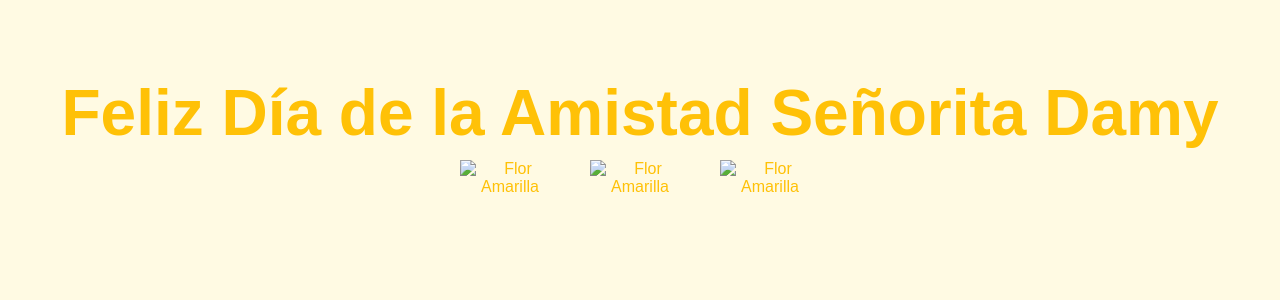
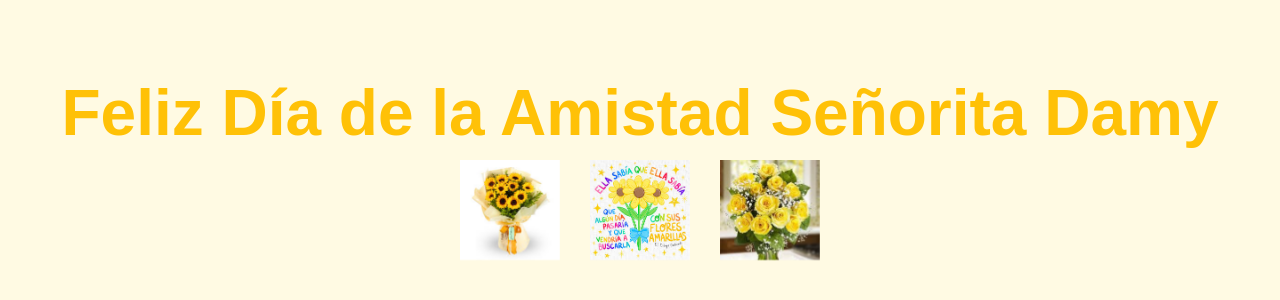
Before and after one commit to DjScorpio29/DjScorpio, a plain HTML site: page index.html in a window 1280 px wide. Shown: the part 248-548 px from the top of the page. Drawn offline with Linux system fonts and the light colour scheme; files that its build step writes are made by us from their sources.

Commit message:
index.html

```diff
--- a/index.html
+++ b/index.html
@@ -10,9 +10,9 @@
     <div class="container">
         <h1>Feliz Día de la Amistad Señorita Damy</h1>
         <div class="flowers">
-            <img src="imag/descarga (3).jpeg" alt="Flor Amarilla" class="flower">
-            <img src="imag/descarga (5).jpeg" alt="Flor Amarilla" class="flower">
-            <img src="imag/descarga (4).jpeg" alt="Flor Amarilla" class="flower">
+            <img src="descarga (3).jpeg" alt="Flor Amarilla" class="flower">
+            <img src="descarga (5).jpeg" alt="Flor Amarilla" class="flower">
+            <img src="descarga (4).jpeg" alt="Flor Amarilla" class="flower">
         </div>
     </div>
 </body>
```
